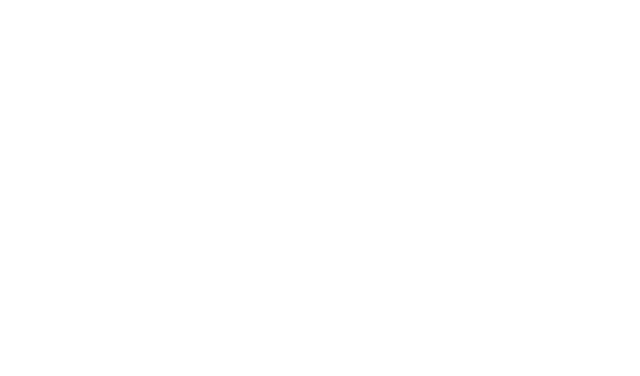
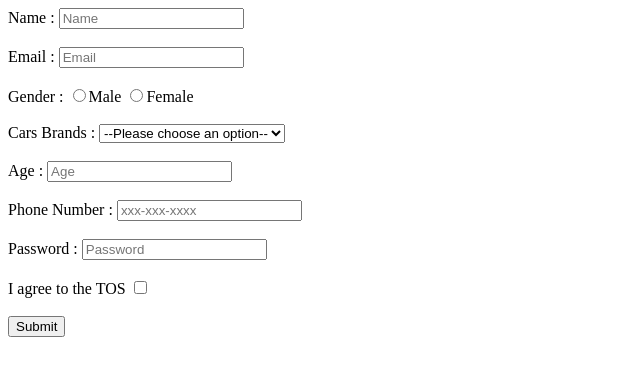
Before and after one commit to acciojob/signup-form-car-shubham81368, a website: page main.html in a window 1280 px wide. Shown: the whole page, without its empty margins (0-640 px from the left). Drawn offline with Linux system fonts and the light colour scheme.

Commit message:
created a submission

```diff
--- a/main.html
+++ b/main.html
@@ -8,6 +8,40 @@
 
 <body>
 	<!-- the entire body must be written by student -->
+	<form method="post">
+		<label for="name">Name :</label>
+		<input type="text" id="name" placeholder="Name" required>
+		<br><br>
+		<label for="email">Email :</label>
+		<input type="email" id="email" placeholder="Email" required>
+		<br><br>
+		<label for="gender">Gender :</label>
+		<input type="radio" id="gender_m" name="gender" required>Male
+		<input type="radio" id="gender_f" name="gender" required>Female
+		<br><br>
+		<label for="cars" >Cars Brands :</label>
+	     <select name="cars" id="cars" required>
+			 <option name="cars" value="audi"required disabled selected>--Please choose an option--</option>
+			 <option name="cars"value="audi" required>Audi</option>
+			 <option name="cars"value="skoda"required>Skoda</option>
+			 <option name="cars"value="mahindra"required>Mahindra</option>
+			 <option value="ferrari"required>Ferrari</option>
+		 </select>
+		<br><br>
+		   	<label for="age">Age :</label>
+		   <input type="number" id="age" placeholder="Age" required>
+		<br><br>
+		   	<label for="tel">Phone Number :</label>
+		   <input type="telr" id="tel" placeholder="xxx-xxx-xxxx" >
+		  <br><br>
+		 	<label for="password">Password :</label>
+		   <input type="password" id="password" placeholder="Password" required>
+		<br><br>
+		 	<label for="tos">I agree to the TOS</label>
+		   <input type="checkbox" id="tos" required>
+		<br><br>
+		<button type=submit>Submit</button>
+	</form>
     <script type="text/javascript" src="./script.js">
 </script>
 
```
